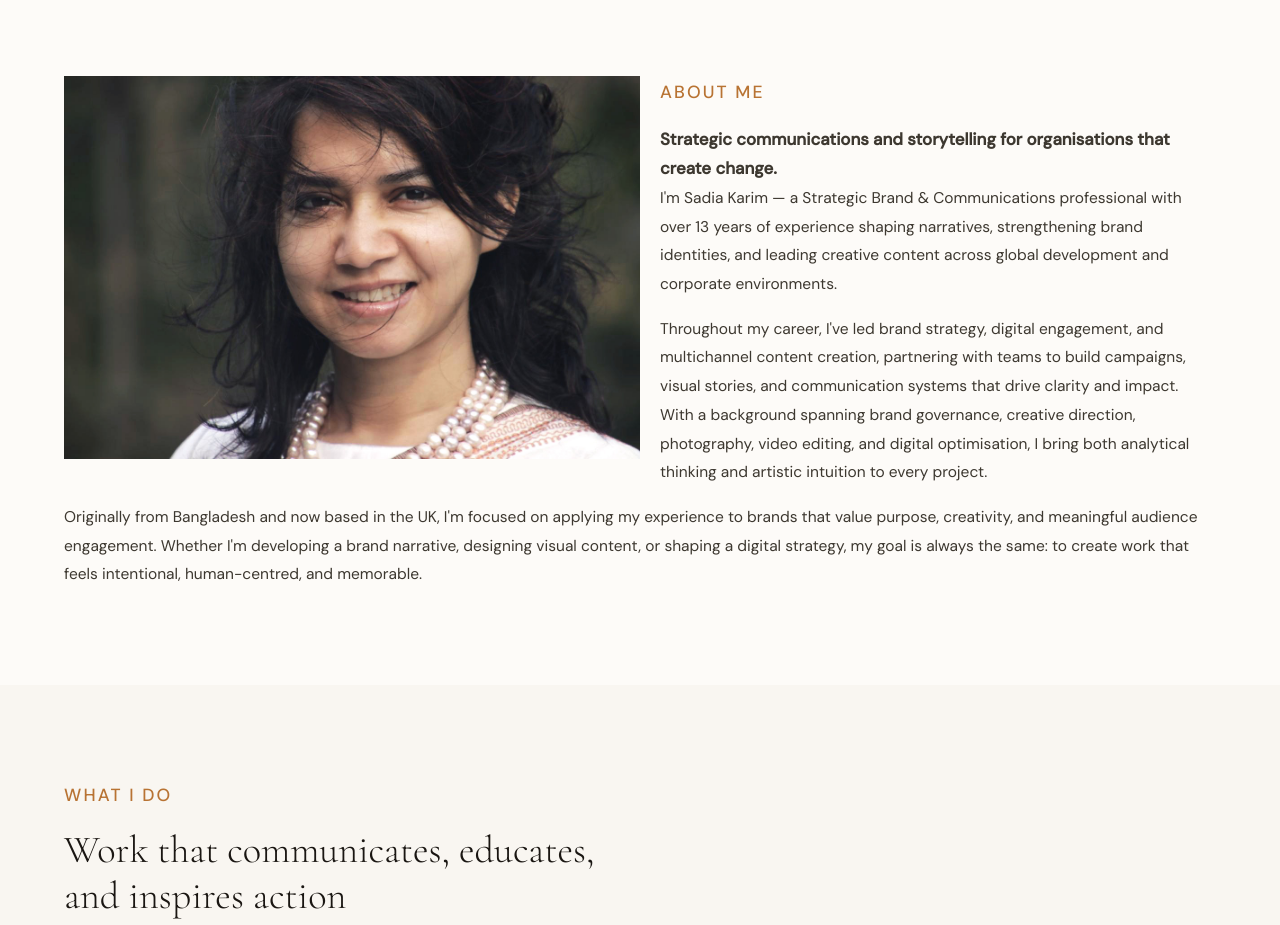
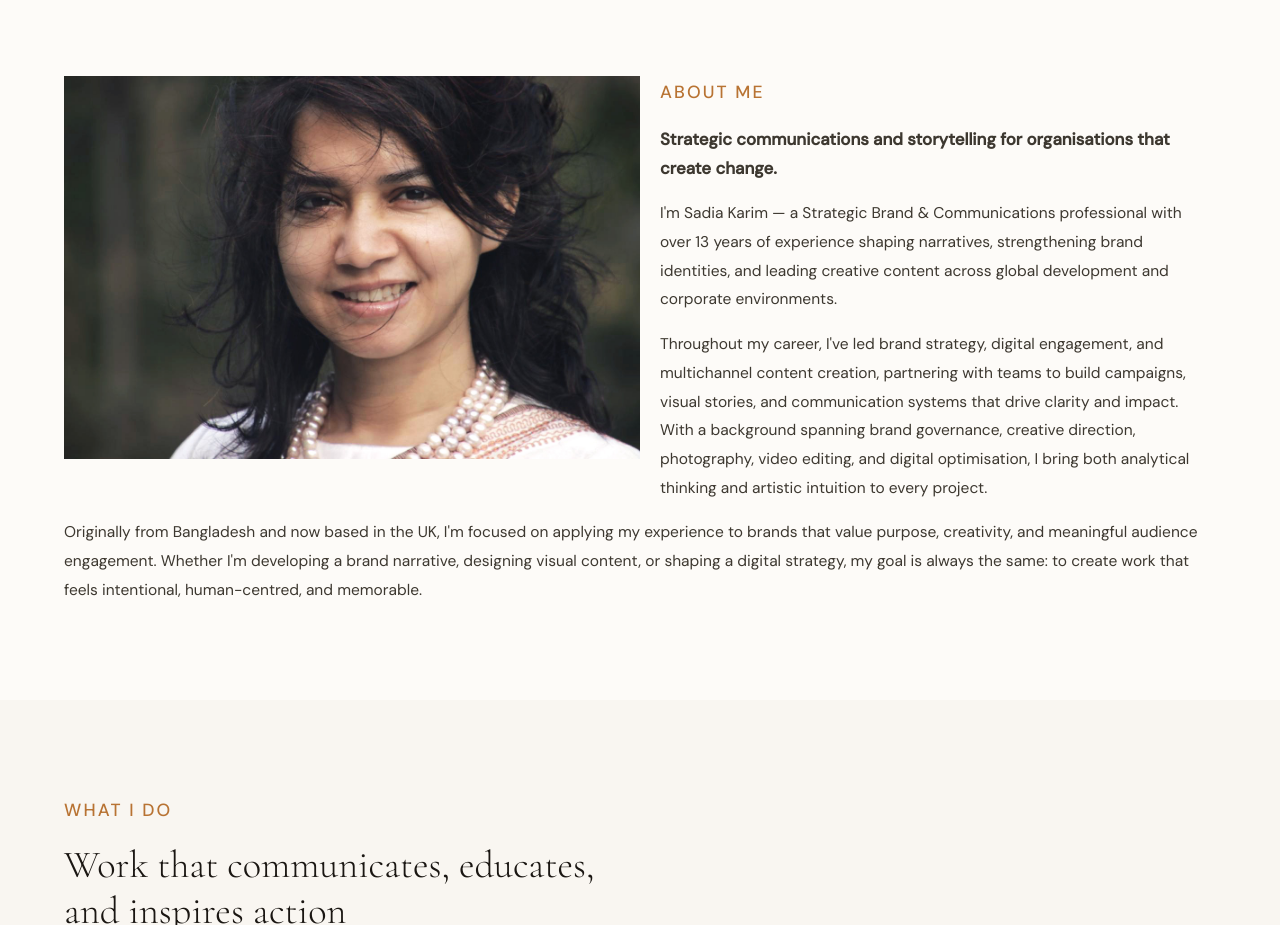
Before and after one commit to sadiakarimdu/sadiakarimdu.github.io, a plain HTML site: page index.html in a window 1280 px wide. Shown: the part 820-1745 px from the top of the page. Drawn offline with nearby package versions, Linux system fonts and the light colour scheme; a script that the page names is missing.

Commit message:
Change bold text to paragraph for 'About Me' section

```diff
--- a/index.html
+++ b/index.html
@@ -644,7 +644,7 @@
 
         <div style="font-size: 0.97rem; color: var(--ink-mid); line-height: 1.85;">
          <p class="section-label" style="margin-bottom:1rem; padding-bottom:0rem">About Me</p>
-         <b style="font-size: 1.05rem; color: var(--ink-mid); line-height: 1.75; padding-bottom: 1rem;">Strategic communications and storytelling for organisations that create change.</b>
+         <p style="font-size: 1.05rem; font-weight: bold; color: var(--ink-mid); line-height: 1.75; margin-bottom: 1rem;">Strategic communications and storytelling for organisations that create change.</p>
          <p style="margin-bottom: 1rem;">I'm Sadia Karim — a Strategic Brand &amp; Communications professional with over 13 years of experience shaping narratives, strengthening brand identities, and leading creative content across global development and corporate environments.</p>
          <p style="margin-bottom: 1rem;">Throughout my career, I've led brand strategy, digital engagement, and multichannel content creation, partnering with teams to build campaigns, visual stories, and communication systems that drive clarity and impact. With a background spanning brand governance, creative direction, photography, video editing, and digital optimisation, I bring both analytical thinking and artistic intuition to every project.</p>
          <p>Originally from Bangladesh and now based in the UK, I'm focused on applying my experience to brands that value purpose, creativity, and meaningful audience engagement. Whether I'm developing a brand narrative, designing visual content, or shaping a digital strategy, my goal is always the same: to create work that feels intentional, human-centred, and memorable.</p>
```
